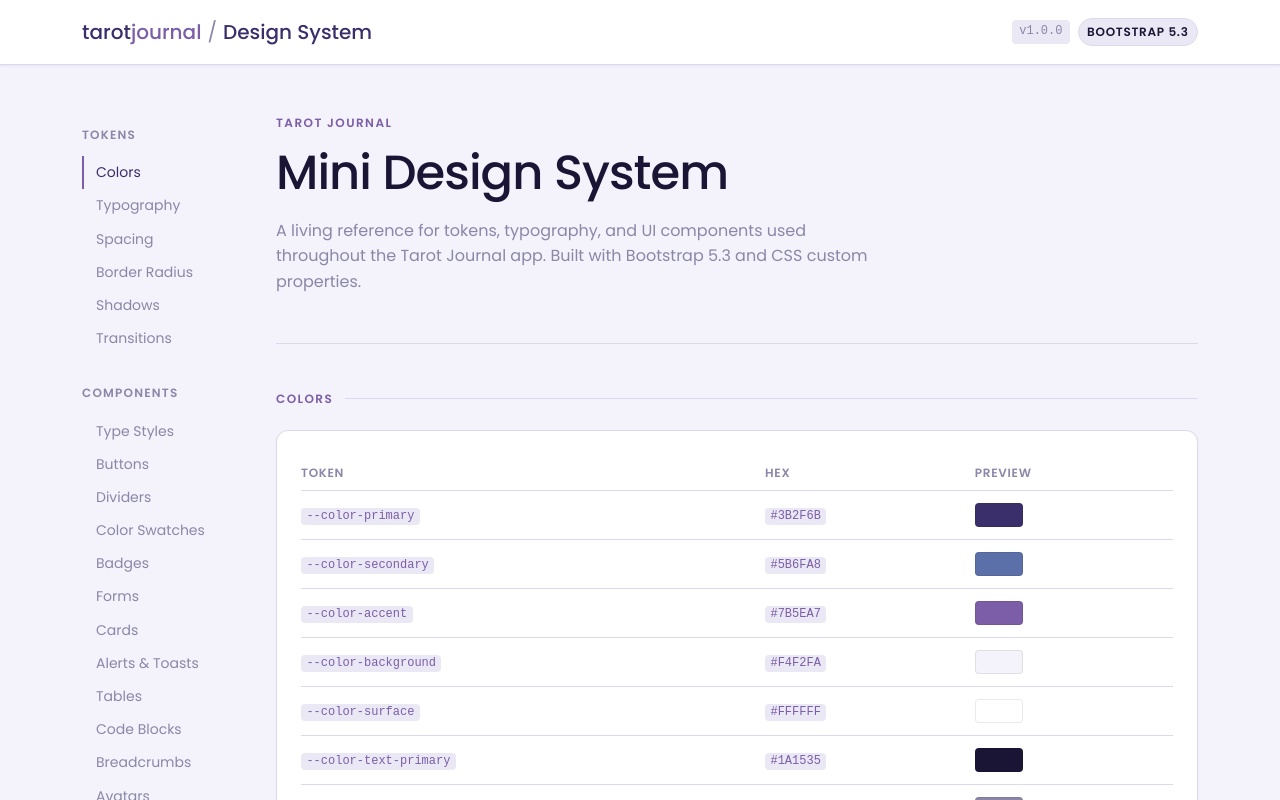
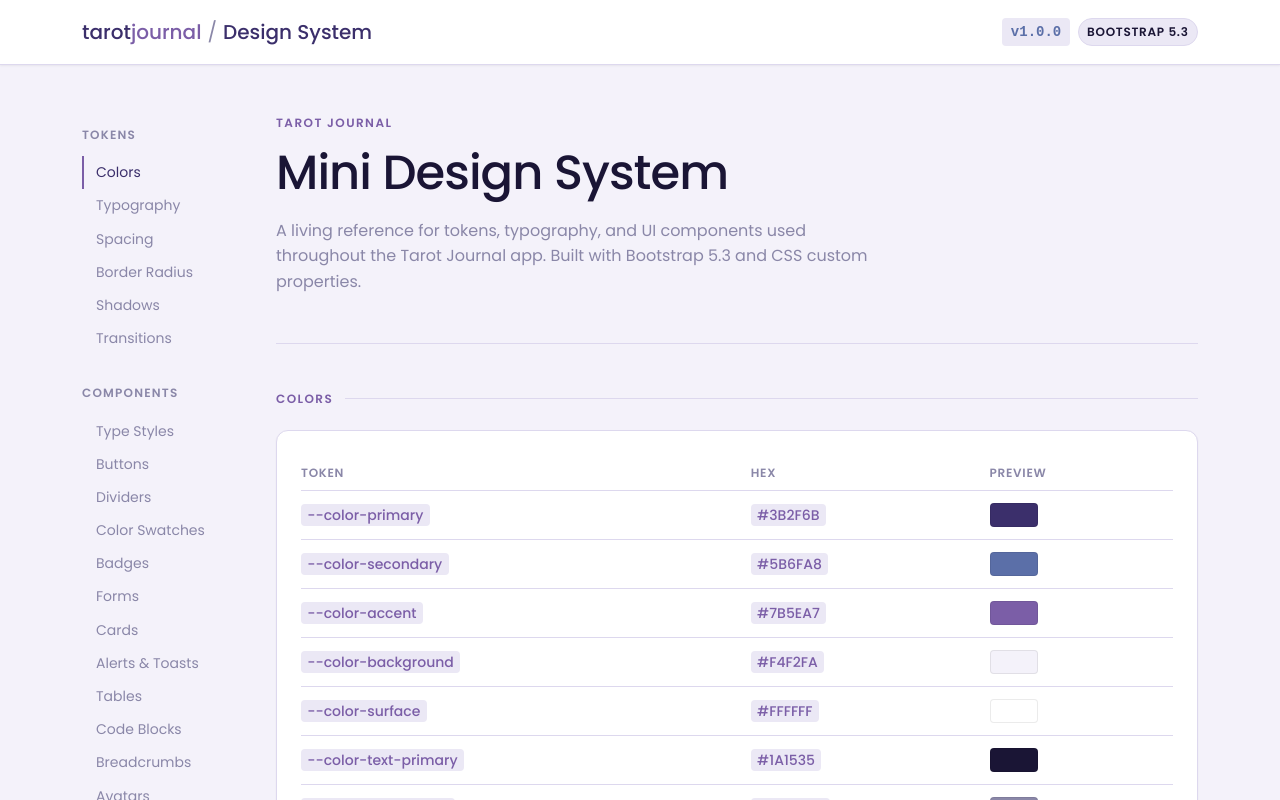
Before and after one commit to hellomaddie-UwU/Tarot_Journal_Web_App, a React (Vite) app: page /design-system in a window 1280 px wide. Shown: the top 800 px of the page. Built offline with nearby package versions, Linux system fonts and the light colour scheme.

Commit message:
adjusted css settings

```diff
--- a/src/index.css
+++ b/src/index.css
@@ -9,6 +9,7 @@
   --color-primary:        #3B2F6B;
   --color-secondary:      #5B6FA8;
   --color-background:     #F4F2FA;
+  --color-background-light: #fcfaff;
   --color-surface:        #FFFFFF;
   --color-text-primary:   #1A1535;
   --color-text-muted:     #8A87A8;
@@ -128,8 +129,9 @@
 .text-caption  { font-size: var(--text-sm);  line-height: var(--lh-normal); color: var(--color-text-muted); }
 .text-overline { font-size: var(--text-xs); font-weight: var(--fw-semibold); letter-spacing: 0.12em; text-transform: uppercase; color: var(--color-text-muted); }
 code, .inline-code {
-  font-family:   var(--font-mono);
+  font-family:   var(--font-sans);
   font-size:     0.875em;
+  font-weight: var(--fw-medium);
   background:    var(--color-code-bg);
   color:         var(--color-accent);
   padding:       0.1em 0.45em;
@@ -470,7 +472,7 @@
    border-bottom: none;
 }
 .token-table code {
-   font-size: var(--text-xs);
+   font-size: var(--text-sm);
 }
 .radius-demo {
    display: flex;
@@ -514,9 +516,10 @@
    color: var(--color-accent);
 }
 .ds-version {
-   font-size: var(--text-xs);
+   font-size: var(--text-sm);
+   font-weight: var(--fw-semibold);
    font-family: var(--font-mono);
-   color: var(--color-text-muted);
+   color: var(--color-secondary);
    background: var(--color-code-bg);
    padding: 0.2em 0.6em;
    border-radius: var(--radius-sm);
@@ -787,8 +790,8 @@
    vertical-align: middle;
 }
 .table-ds tbody tr:last-child td { border-bottom: none; }
-.table-ds tbody tr:hover td { background: var(--color-background); }
-.table-ds.table-striped tbody tr:nth-child(even) td { background: var(--color-background); }
+.table-ds tbody tr:hover td { background: var(--color-background-light); }
+.table-ds.table-striped tbody tr:nth-child(even) td { background: var(--color-background-light); }
 .table-ds.table-striped tbody tr:nth-child(even):hover td { background: var(--color-code-bg); }
 .table-ds.table-bordered, .table-ds.table-bordered thead th, .table-ds.table-bordered tbody td { border: 1px solid var(--color-border); }
 
@@ -891,8 +894,8 @@
    font-size: var(--text-xs);
 }
 .breadcrumb-ds .current {
-   color: var(--color-text-primary);
-   font-weight: var(--fw-medium);
+   color: var(--color-accent);
+   font-weight: var(--fw-semibold);
    pointer-events: none;
 }
 
```
